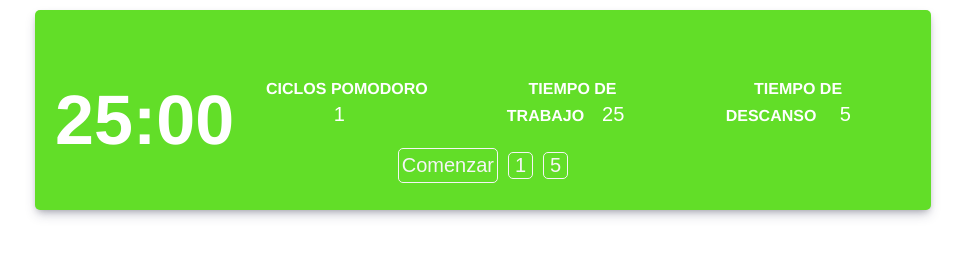
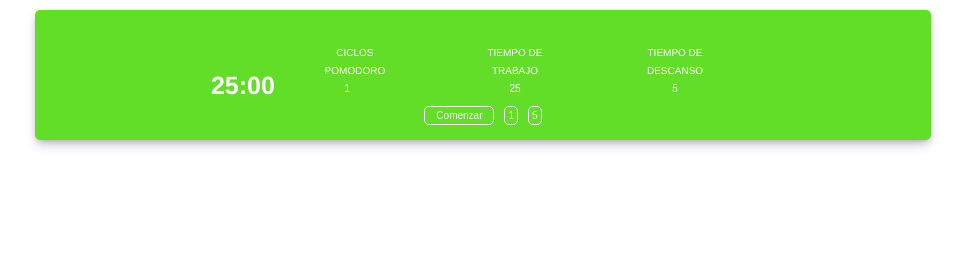
Before and after one commit to LeonelCeballos18/CLG, a plain HTML site: page pomodoro.html in a window 1280 px wide. Shown: the whole page, without its empty margins (157-1122 px from the left). Drawn offline with Linux system fonts and the light colour scheme.

Commit message:
PomodoroAjuste

```diff
--- a/css/style.css
+++ b/css/style.css
@@ -9,7 +9,7 @@ body {
   margin: auto;
   width: 100%;
   max-width: 70%;
-  height: 200px;
+  height: 130px;
   background-color: #62DE28;
   margin-top: 10px;
   border-radius: 5px;
@@ -30,7 +30,7 @@ body {
 #clock {
   text-align: center;
   font-family: Helvetica, sans-serif;
-  font-size: 70px;
+  font-size: 25px;
   color: #ffffff;
 }
 
@@ -45,14 +45,15 @@ body {
   flex-direction: column;
   justify-content: center;
   align-items: center;
-  width: 25%;
+  width: 15%;
   text-align: center;
 }
 
 label {
   text-transform: uppercase;
   font-family: Helvetica, sans-serif;
-  font-weight: 600;
+  font-weight: 200;
+  font-size: 10px;
   color: #ffffff;
 }
 
@@ -60,7 +61,7 @@ input {
   color: white;
   padding: 5px;
   width: 80px;
-  font-size: 20px;
+  font-size: 10px;
   font-family: Arial, Helvetica, sans-serif;
   text-align: center;
   border: none;
@@ -70,16 +71,17 @@ input {
 .start-container {
   position: absolute;
   padding-bottom: 10px;
-  padding-top: 130px;
+  padding-top: 80px;
 }
 
 .btnAumentar{
   margin-left: 10px;
   background-color: transparent;
-  font-size: 20px;
+  font-size: 10px;
   color: whitesmoke;
   border: 1px solid whitesmoke;
   border-radius: 5px;
+  padding: 3px 3px 3px 3px;
 }
 
 .btnAumentar:hover {
@@ -94,10 +96,10 @@ input {
   color: whitesmoke;
   display: grid;
   place-content: center;
-  width: 100px;
+  width: 70px;
   background-color: transparent;
-  font-size: 20px;
-  padding: 5px 5px 5px 5px;
+  font-size: 10px;
+  padding: 3px 3px 3px 3px;
 }
 
 #start-button:hover {
```
